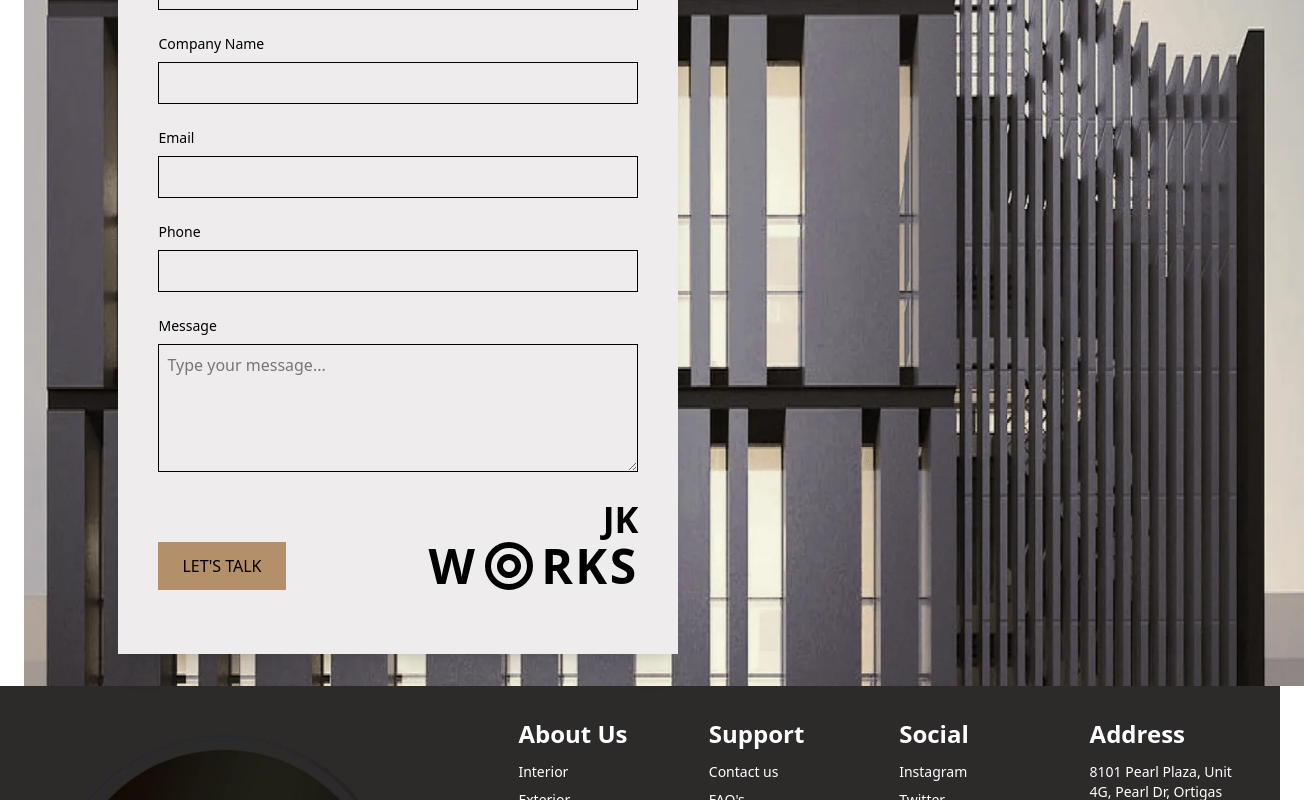
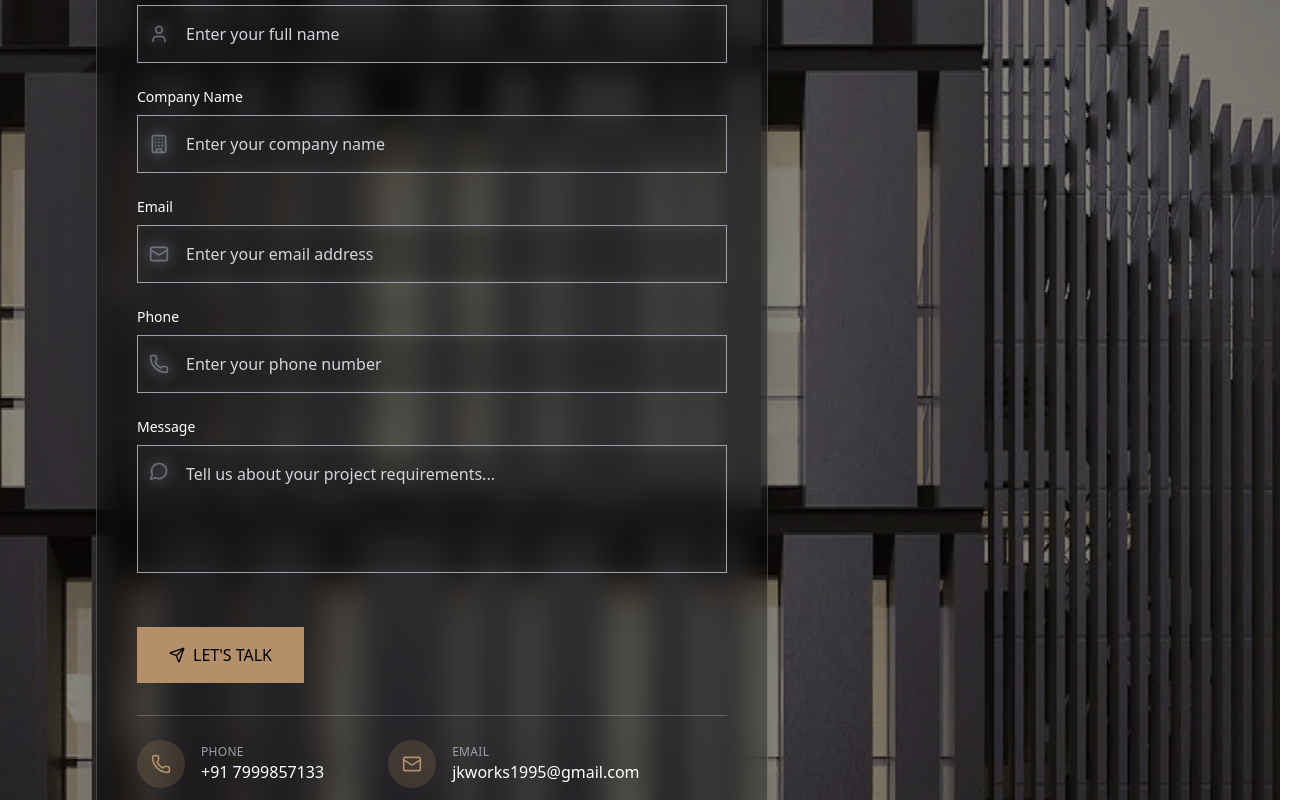
Before and after one commit to UtkarshShrivastava1/jkworks-architecture-website, a React (Vite) app in the folder frontend/: page /contact in a window 1280 px wide. Shown: the part 300-1100 px from the top of the page, 1304 px wide, since content can reach past the window. Built offline with nearby package versions, Linux system fonts and the light colour scheme; no server answers.

Commit message:
Merge branch 'sonam'

```diff
--- a/frontend/src/pages/Contact.jsx
+++ b/frontend/src/pages/Contact.jsx
@@ -1,17 +1,19 @@
 import React, { useEffect, useState } from "react";
-import ContactImage from "../assets/CONT.webp";
+import { Phone, Mail, User, Building, MessageCircle, Send } from "lucide-react";
+import CONT from '../assets/CONT.webp'; // Import the local background image
 import api from "../services/api";
 
 const ContactPage = () => {
   const [rotation, setRotation] = useState(0);
   const [form, setForm] = useState({
     name: "",
-    companyName: "", // ✅ Added companyName
+    companyName: "",
     email: "",
     phone: "",
     message: "",
   });
   const [status, setStatus] = useState("");
+  const [focusedField, setFocusedField] = useState(null);
 
   useEffect(() => {
     const animateO = () => {
@@ -50,135 +52,229 @@ const ContactPage = () => {
     }
   };
 
+  const handleFocus = (fieldName) => {
+    setFocusedField(fieldName);
+  };
+
+  const handleBlur = () => {
+    setFocusedField(null);
+  };
+
   return (
-    <div className="flex min-h-screen w-full justify-center md:justify-start items-center relative px-4 sm:px-6">
-      {/* Background Image */}
+    <div className="min-h-screen w-full relative overflow-hidden">
+      {/* Client's Background Image */}
       <div
-        className="w-full h-full bg-cover bg-center absolute z-0"
-        style={{ backgroundImage: `url(${ContactImage})` }}
+        className="absolute inset-0 w-full h-full bg-cover bg-center bg-no-repeat"
+        style={{
+          backgroundImage: `url(${CONT})`,
+          filter: 'brightness(0.7)'
+        }}
       />
 
-      {/* Contact Form Panel */}
-      <div className="bg-[#eeecec] w-[calc(35rem)] p-6 sm:p-8 md:p-10 flex flex-col justify-between shadow-xl z-10 mt-16 mb-8 md:ml-[2.5cm]">
-        <div>
-          <h1 className="text-3xl md:text-4xl font-sans mb-4">CONTACT US</h1>
-          <p className="mb-8 font-sans text-sm md:text-base">
-            Get in touch with us and we'll collaborate to turn your vision into
-            reality.
+      {/* Subtle Overlay for Better Readability */}
+      <div className="absolute inset-0 bg-black/20" />
+
+      {/* Professional Accent Elements */}
+      <div className="absolute top-0 left-0 w-full h-1 bg-gradient-to-r from-transparent via-[#b39069] to-transparent opacity-60" />
+      <div className="absolute bottom-0 left-0 w-full h-1 bg-gradient-to-r from-transparent via-[#b39069] to-transparent opacity-60" />
+
+      {/* Main Content Container */}
+      <div className="relative z-10 flex min-h-screen items-center justify-center lg:justify-start px-4 sm:px-6 lg:px-8">
+        {/* Professional Contact Form Panel */}
+        <div className="w-full max-w-md sm:max-w-lg lg:max-w-xl xl:max-w-2xl bg-black/40 backdrop-blur-lg p-6 sm:p-8 lg:p-10 shadow-2xl border border-white/20 lg:ml-8 xl:ml-16 2xl:ml-24 my-8 relative group transition-all duration-500 hover:shadow-3xl mt-24">
+
+          {/* Subtle Professional Border Effect */}
+          <div className="absolute inset-0   opacity-0 group-hover:opacity-100 transition-opacity duration-700 pointer-events-none" />
+
+          <div className="relative z-10">
+            {/* Professional Header */}
+            <div className="mb-8">
+              <h1 className="text-2xl sm:text-3xl lg:text-4xl font-bold mb-4 text-[#a77744]   tracking-wide">
+                CONTACT US
+              </h1>
+              <div className="w-16 h-0.5  mb-6 transition-all duration-500 group-hover:w-24" />
+              <p className="font-light text-sm sm:text-base text-gray-200 leading-relaxed">
+                Get in touch with us and we'll collaborate to turn your vision into reality.
               </p>
+            </div>
 
-          <form className="space-y-6" onSubmit={handleSubmit}>
-            <div>
-              <label className="block mb-2 text-sm">Name</label>
+            <div className="space-y-6">
+              {/* Enhanced Name Field */}
+              <div className="relative group">
+                <label className="block mb-2 text-sm text-white font-medium transition-colors duration-300">
+                  Name
+                </label>
+                <div className="relative">
+                  <div className={`absolute left-3 top-1/2 transform -translate-y-1/2 transition-all duration-300 ${focusedField === 'name' ? 'text-[#b39069] scale-110' : 'text-gray-400'}`}>
+                    <User className="w-5 h-5" />
+                  </div>
                   <input
                     type="text"
                     name="name"
-                className="w-full border border-black p-2"
+                    className="w-full pl-12 pr-4 py-4 border border-gray-400 bg-white/5 backdrop-blur-sm text-white placeholder-gray-300  focus:outline-none transition-all duration-300 focus:bg-white/10 focus:shadow-lg focus:shadow-[#b39069]/20"
                     value={form.name}
                     onChange={handleChange}
+                    onFocus={() => handleFocus('name')}
+                    onBlur={handleBlur}
+                    placeholder="Enter your full name"
+                    required
+                  />
+                  <div className={`absolute bottom-0 left-0 h-0.5 transition-all duration-300 ${focusedField === 'name' ? 'w-full' : 'w-0'}`} />
+                </div>
+              </div>
+
+              {/* Enhanced Company Name Field */}
+              <div className="relative group">
+                <label className="block mb-2 text-sm text-white font-medium transition-colors duration-300">
+                  Company Name
+                </label>
+                <div className="relative">
+                  <div className={`absolute left-3 top-1/2 transform -translate-y-1/2 transition-all duration-300 ${focusedField === 'companyName' ? 'text-[#b39069] scale-110' : 'text-gray-400'}`}>
+                    <Building className="w-5 h-5" />
+                  </div>
+                  <input
+                    type="text"
+                    name="companyName"
+                    className="w-full pl-12 pr-4 py-4 border border-gray-400 bg-white/5 backdrop-blur-sm text-white placeholder-gray-300  focus:outline-none transition-all duration-300 focus:bg-white/10 focus:shadow-lg focus:shadow-[#b39069]/20"
+                    value={form.companyName}
+                    onChange={handleChange}
+                    onFocus={() => handleFocus('companyName')}
+                    onBlur={handleBlur}
+                    placeholder="Enter your company name"
+                    required
+                  />
+                  <div className={`absolute bottom-0 left-0 h-0.5  transition-all duration-300 ${focusedField === 'companyName' ? 'w-full' : 'w-0'}`} />
+                </div>
+              </div>
+
+              {/* Enhanced Email Field */}
+              <div className="relative group">
+                <label className="block mb-2 text-sm text-white font-medium transition-colors duration-300">
+                  Email
+                </label>
+                <div className="relative">
+                  <div className={`absolute left-3 top-1/2 transform -translate-y-1/2 transition-all duration-300 ${focusedField === 'email' ? 'text-[#b39069] scale-110' : 'text-gray-400'}`}>
+                    <Mail className="w-5 h-5" />
+                  </div>
+                  <input
+                    type="email"
+                    name="email"
+                    className="w-full pl-12 pr-4 py-4 border border-gray-400 bg-white/5 backdrop-blur-sm text-white placeholder-gray-300  focus:outline-none transition-all duration-300 focus:bg-white/10 focus:shadow-lg focus:shadow-[#b39069]/20"
+                    value={form.email}
+                    onChange={handleChange}
+                    onFocus={() => handleFocus('email')}
+                    onBlur={handleBlur}
+                    placeholder="Enter your email address"
+                    required
+                  />
+                  <div className={`absolute bottom-0 left-0 h-0.5   transition-all duration-300 ${focusedField === 'email' ? 'w-full' : 'w-0'}`} />
+                </div>
+              </div>
+
+              {/* Enhanced Phone Field */}
+              <div className="relative group">
+                <label className="block mb-2 text-sm text-white font-medium transition-colors duration-300">
+                  Phone
+                </label>
+                <div className="relative">
+                  <div className={`absolute left-3 top-1/2 transform -translate-y-1/2 transition-all duration-300 ${focusedField === 'phone' ? 'text-[#b39069] scale-110' : 'text-gray-400'}`}>
+                    <Phone className="w-5 h-5" />
+                  </div>
+                  <input
+                    type="tel"
+                    name="phone"
+                    className="w-full pl-12 pr-4 py-4 border border-gray-400 bg-white/5 backdrop-blur-sm text-white placeholder-gray-300  focus:outline-none transition-all duration-300 focus:bg-white/10 focus:shadow-lg focus:shadow-[#b39069]/20"
+                    value={form.phone}
+                    onChange={handleChange}
+                    onFocus={() => handleFocus('phone')}
+                    onBlur={handleBlur}
+                    placeholder="Enter your phone number"
+                  />
+                  <div className={`absolute bottom-0 left-0 h-0.5   transition-all duration-300 ${focusedField === 'phone' ? 'w-full' : 'w-0'}`} />
+                </div>
+              </div>
+
+              {/* Enhanced Message Field */}
+              <div className="relative group">
+                <label className="block mb-2 text-sm text-white font-medium transition-colors duration-300">
+                  Message
+                </label>
+                <div className="relative">
+                  <div className={`absolute left-3 top-4 transition-all duration-300 ${focusedField === 'message' ? 'text-[#b39069] scale-110' : 'text-gray-400'}`}>
+                    <MessageCircle className="w-5 h-5" />
+                  </div>
+                  <textarea
+                    name="message"
+                    className="w-full pl-12 pr-4 py-4 h-32 border border-gray-400 bg-white/5 backdrop-blur-sm text-white placeholder-gray-300  focus:outline-none transition-all duration-300 resize-none focus:bg-white/10 focus:shadow-lg focus:shadow-[#b39069]/20"
+                    placeholder="Tell us about your project requirements..."
+                    value={form.message}
+                    onChange={handleChange}
+                    onFocus={() => handleFocus('message')}
+                    onBlur={handleBlur}
                     required
                   />
                 </div>
-
-            <div>
-              <label className="block mb-2 text-sm">Company Name</label>
-              <input
-                type="text"
-                name="companyName"
-                className="w-full border border-black p-2"
-                value={form.companyName}
-                onChange={handleChange}
-                required
-              />
               </div>
 
-            <div>
-              <label className="block mb-2 text-sm">Email</label>
-              <input
-                type="email"
-                name="email"
-                className="w-full border border-black p-2"
-                value={form.email}
-                onChange={handleChange}
-                required
-              />
+              {/* Professional Submit Button */}
+              <div className="pt-6">
+                <button
+                  type="submit"
+                  onClick={handleSubmit}
+                  className="group relative w-full sm:w-auto px-8 py-4 bg-[#b39069] text-black font-medium text-sm sm:text-base transition-all duration-300 hover:bg-[#a08558] hover:shadow-lg hover:shadow-[#b39069]/30 focus:outline-none focus:ring-2 focus:ring-[#b39069] focus:ring-offset-2 focus:ring-offset-transparent active:transform active:scale-95 overflow-hidden"
+                >
+                  <div className="absolute inset-0 bg-gradient-to-r from-transparent via-white/20 to-transparent transform -translate-x-full group-hover:translate-x-full transition-transform duration-700" />
+                  <span className="relative flex items-center justify-center gap-2">
+                    <Send className="w-4 h-4 transition-transform duration-300 group-hover:translate-x-1" />
+                    LET'S TALK
+                  </span>
+                </button>
               </div>
 
+              {/* Professional Contact Information */}
+              <div className="mt-8 pt-6 border-t border-white/20">
+                <div className="flex flex-col md:flex-row md:space-x-8 lg:space-x-16 space-y-4 md:space-y-0">
+
+                  <div className="flex items-center gap-4 text-white group transition-all duration-300 hover:translate-x-1">
+                    <div className="w-12 h-12 bg-[#b39069]/20 rounded-full flex items-center justify-center group-hover:bg-[#b39069]/30 transition-colors duration-300">
+                      <Phone className="w-5 h-5 text-[#b39069]" />
+                    </div>
                     <div>
-              <label className="block mb-2 text-sm">Phone</label>
-              <input
-                type="tel"
-                name="phone"
-                className="w-full border border-black p-2"
-                value={form.phone}
-                onChange={handleChange}
-              />
+                      <p className="text-xs text-gray-400 uppercase tracking-wide">Phone</p>
+                      <a href="tel:+917999857133" className="text-white hover:text-[#b39069] transition-colors text-sm sm:text-base font-medium">
+                        +91 7999857133
+                      </a>
+                    </div>
                   </div>
 
+                  <div className="flex items-center gap-4 text-white group transition-all duration-300 hover:translate-x-1">
+                    <div className="w-12 h-12 bg-[#b39069]/20 rounded-full flex items-center justify-center group-hover:bg-[#b39069]/30 transition-colors duration-300">
+                      <Mail className="w-5 h-5 text-[#b39069]" />
+                    </div>
                     <div>
-              <label className="block mb-2 text-sm">Message</label>
-              <textarea
-                name="message"
-                className="w-full border border-black p-2 h-32"
-                placeholder="Type your message..."
-                value={form.message}
-                onChange={handleChange}
-                required
-              />
+                      <p className="text-xs text-gray-400 uppercase tracking-wide">Email</p>
+                      <a href="mailto:jkworks1995@gmail.com" className="text-white hover:text-[#b39069] transition-colors text-sm sm:text-base font-medium break-all">
+                        jkworks1995@gmail.com
+                      </a>
                     </div>
-
-            {/* Button + Logo */}
-            <div className="flex flex-col md:flex-row md:items-end md:justify-between gap-4 mt-6">
-              <button
-                type="submit"
-                className="w-full md:w-auto h-12 bg-[#b39069] text-black py-3 px-6 hover:bg-black hover:text-white transition-colors"
-              >
-                LET'S TALK
-              </button>
-
-              <div className="hidden md:flex flex-col items-center md:items-end">
-                <div className="text-4xl font-extrabold leading-none mb-1">JK</div>
-                <div className="flex items-center">
-                  <span className="text-5xl font-extrabold tracking-wider">W</span>
-                  <div className="relative inline-flex items-center justify-center mx-2">
-                    <div className="w-12 h-12 border-[6px] border-black rounded-full flex items-center justify-center">
-                      <div
-                        className="w-6 h-6 border-[6px] border-black rounded-full"
-                        style={{ transform: `rotate(${rotation}deg)` }}
-                      ></div>
-                    </div>
-                  </div>
-                  <span className="text-5xl font-extrabold tracking-wider">RKS</span>
                   </div>
                 </div>
               </div>
 
-            <div className="mt-10 md:hidden flex flex-col items-start">
-              <div className="flex flex-col">
-                <div className="flex items-center relative">
-                  <div className="absolute left-0 top-[-2.2rem]">
-                    <span className="text-3xl font-extrabold">JK</span>
-                  </div>
-                  <span className="text-4xl font-extrabold tracking-wider">W</span>
-                  <div className="relative inline-flex items-center justify-center mx-2">
-                    <div className="w-10 h-10 border-[4px] border-black rounded-full flex items-center justify-center">
-                      <div
-                        className="w-5 h-5 border-[4px] border-black rounded-full"
-                        style={{ transform: `rotate(${rotation}deg)` }}
-                      ></div>
-                    </div>
-                  </div>
-                  <span className="text-4xl font-extrabold tracking-wider">RKS</span>
-                </div>
-              </div>
-            </div>
-
+              {/* Professional Status Message */}
               {status && (
-              <div className="mt-2 text-sm text-center text-gray-700">
+                <div className={`mt-6 p-4 text-center font-medium backdrop-blur-sm transition-all duration-300 ${
+                  status === "Message sent!"
+                    ? "bg-green-600/20 text-green-200 border border-green-400/30"
+                    : status === "Failed to send."
+                    ? "bg-red-600/20 text-red-200 border border-red-400/30"
+                    : "bg-[#b39069]/20 text-white border border-[#b39069]/30"
+                }`}>
                   {status}
                 </div>
               )}
-          </form>
+            </div>
+          </div>
         </div>
       </div>
     </div>
```
Lines whose indentation alone changed are shown as unchanged.
